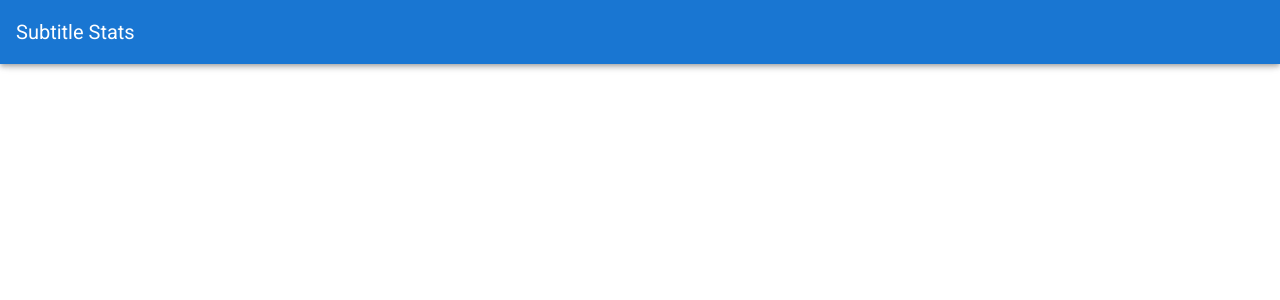
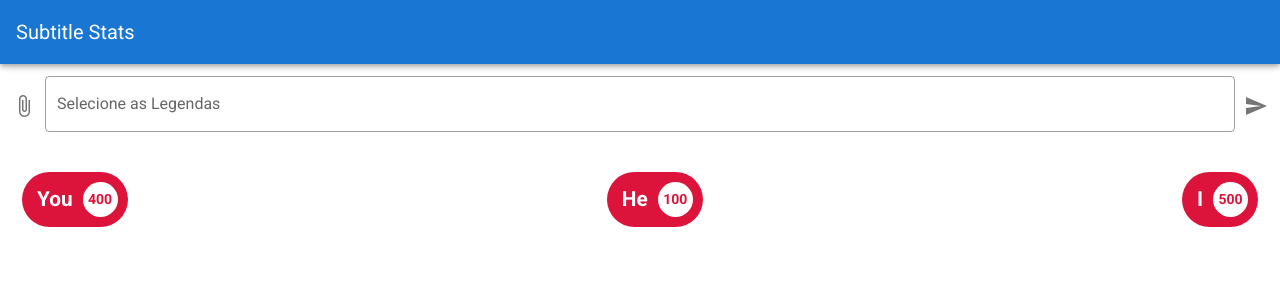
Before and after one commit to Yurematias/subtitle-stats-app, a Vue app: page / in a window 1280 px wide. Shown: the top 300 px of the page. Built offline with nearby package versions, Linux system fonts and the light colour scheme.

Commit message:
components updated, ipcMain added

```diff
--- /dev/null
+++ b/src/backend/index.js
@@ -0,0 +1,6 @@
+const { ipcMain } = require('electron');
+
+ipcMain.on('blabla', (evt, arg) => {
+    console.log(arg);
+    evt.reply('blabla', 'pong');
+});
--- a/src/background.js
+++ b/src/background.js
@@ -1,4 +1,6 @@
 'use strict'
+
+import './backend';
 
 import { app, protocol, BrowserWindow } from 'electron'
 import {
--- a/src/components/Home.vue
+++ b/src/components/Home.vue
@@ -1,23 +1,63 @@
 <template>
-  <div>
+  <v-container fluid>
+      <v-form>
+          <v-file-input
+            label="Selecione as Legendas"
+            outlined
+            append-outer-icon="mdi-send"
+            multiple
+            chips
+            v-model="files"
+            @click:append-outer="processSubtitles"
+            />
 
-  </div>
+      </v-form>
+      <div class="pills">
+          <Pill
+            v-for="word of groupedWords"
+            :key="word.name"
+            :name="word.name"
+            :amount="word.amount"
+            />
+      </div>
+  </v-container>
 </template>
 
 <script>
+
+import { ipcRenderer } from 'electron'
+import Pill from './Pill';
+
 export default {
+    components: {
+        Pill
+    },
     data() {
         return {
+            files: [],
             groupedWords: [
                 {name: 'You', amount: 400},
                 {name: 'He', amount: 100},
                 {name: 'I', amount: 500}
             ]
         }
+    },
+    methods: {
+        processSubtitles() {
+            console.log(this.files);
+            ipcRenderer.send('blabla', 'ping');
+            ipcRenderer.on('blabla', (event, resp) => {
+                console.log(resp);
+            });
+        }
     }
 }
 </script>
 
-<style>
-
+<style scoped>
+    .pills {
+        display: flex;
+        flex-wrap: wrap;
+        justify-content: space-between;
+    }
 </style>
--- /dev/null
+++ b/src/components/Pill.vue
@@ -0,0 +1,47 @@
+<template>
+  <div class="pill">
+      <span class="name">{{name}}</span>
+      <span class="amount">{{amount}}</span>
+  </div>
+</template>
+
+<script>
+export default {
+    props: {
+        name: String,
+        amount: Number
+    }
+}
+</script>
+
+<style scoped>
+    .pill {
+        margin: 10px;
+        background-color: crimson;
+        color: #FFF;
+        border-radius: 30px;
+        height: 55px;
+        font-size: 1.3rem;
+        font-weight: bold;
+        display: flex;
+        align-items: center;
+    }
+
+    .pill > .name {
+        margin-left: 15px;
+    }
+
+    .pill > .amount {
+        margin: 10px;
+        padding: 5px;
+        height: 35px;
+        width: 35px;
+        border-radius: 18px;
+        background-color: white;
+        color: crimson;
+        display: flex;
+        justify-content: center;
+        align-items: center;
+        font-size: 14px;
+    }
+</style>
```
